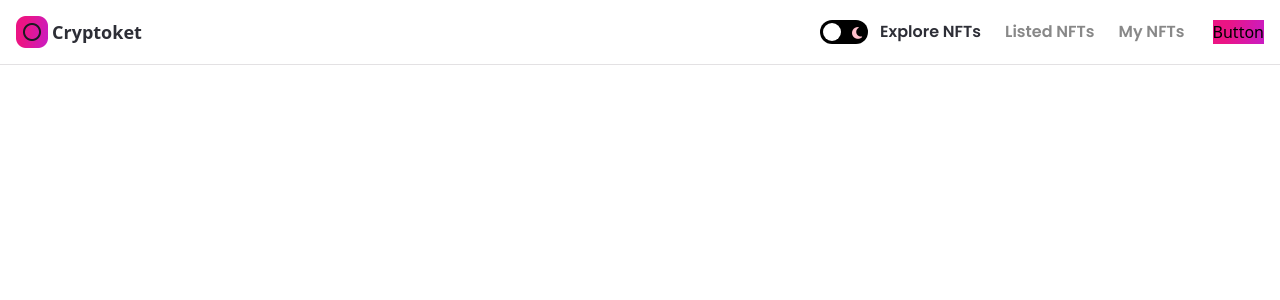
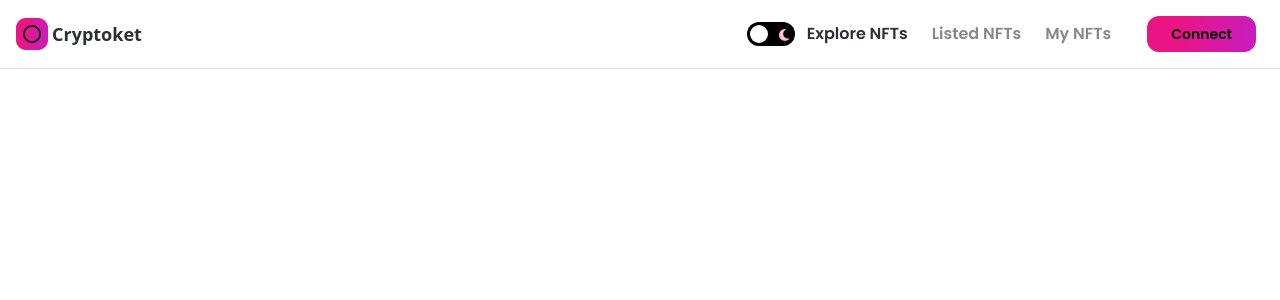
Before and after one commit to Shubhankar-12/cryptoket, a Next.js app: page / in a window 1280 px wide. Shown: the top 300 px of the page. Built offline with nearby package versions, Linux system fonts and the light colour scheme.

Commit message:
Button cutomed

```diff
--- a/components/Button.jsx
+++ b/components/Button.jsx
@@ -1,7 +1,7 @@
 
-const Button = () => (
-  <button type="button" className="nft-gradient">
-    Button
+const Button = ({ btnName, classStyles }) => (
+  <button type="button" className={`nft-gradient text-sm minlg:text-lg py-2 px-6 minlg:px-8 font-poppins font-semibold ${classStyles}`}>
+    {btnName}
   </button>
 );
 
--- a/components/Navbar.jsx
+++ b/components/Navbar.jsx
@@ -42,7 +42,9 @@ const MenuItems = ({ isMobile, active, setActive }) => {
 const ButtonGroup = () => {
   const hasConnected = false;
 
-  return hasConnected ? (<Button />) : (<Button />);
+  return hasConnected
+    ? (<Button btnName="Create" classStyles="mx-2 rounded-xl" />)
+    : (<Button btnName="Connect" classStyles="mx-2 rounded-xl" />);
 };
 
 const Navbar = () => {
```
